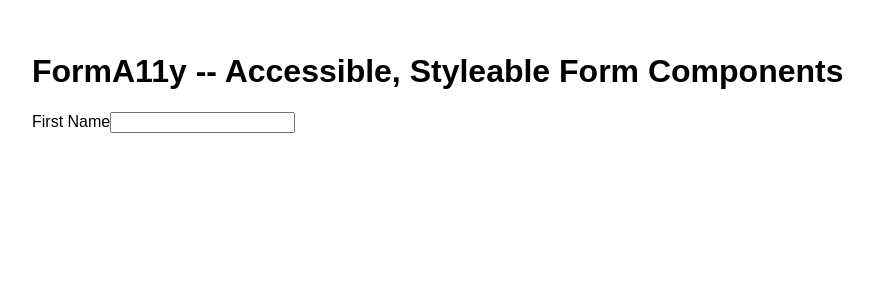
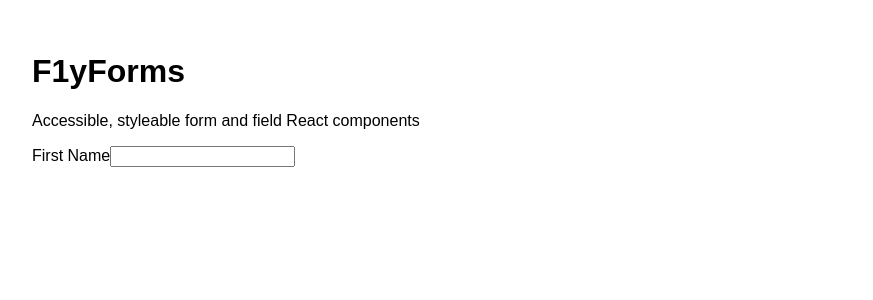
Before and after one commit to stephenbelyea/F1yForms, a React (Create React App) app: page / in a window 1280 px wide. Shown: the top 300 px of the page, without its empty margins (64-937 px from the left). Built offline with nearby package versions, Linux system fonts and the light colour scheme.

Commit message:
Update naming to F1yForms throughout.

```diff
--- a/src/App.js
+++ b/src/App.js
@@ -1,5 +1,5 @@
 import React, { Component } from 'react';
-import { F1yForm, F1yBasicField } from './components/FormA11y/';
+import { F1yForm, F1yBasicField } from './components/F1yForms/';
 
 class App extends Component {
 
@@ -9,7 +9,8 @@ class App extends Component {
 
     return (
       <div className="App">
-        <h1>FormA11y -- Accessible, Styleable Form Components</h1>
+        <h1>F1yForms</h1>
+        <p>Accessible, styleable form and field React components</p>
         <F1yForm
           submit={handleDefaultFunc}
         >
--- a/src/components/FormA11y/index.js
+++ b/src/components/F1yForms/index.js
@@ -1,5 +1,5 @@
 import React from 'react';
-import './forma11y.css';
+import './f1yforms.css';
 
 
 const defaultStr = '';
```
Also changed, not shown: src/components/F1yForms/f1yforms.css (renamed from src/components/FormA11y/forma11y.css).
